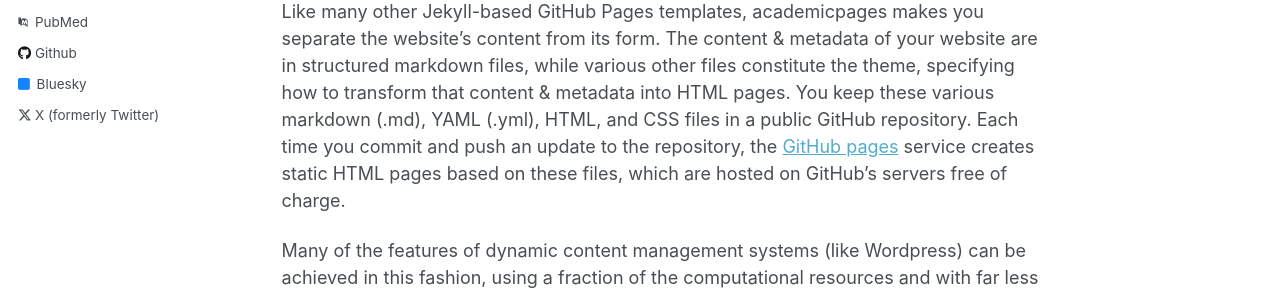
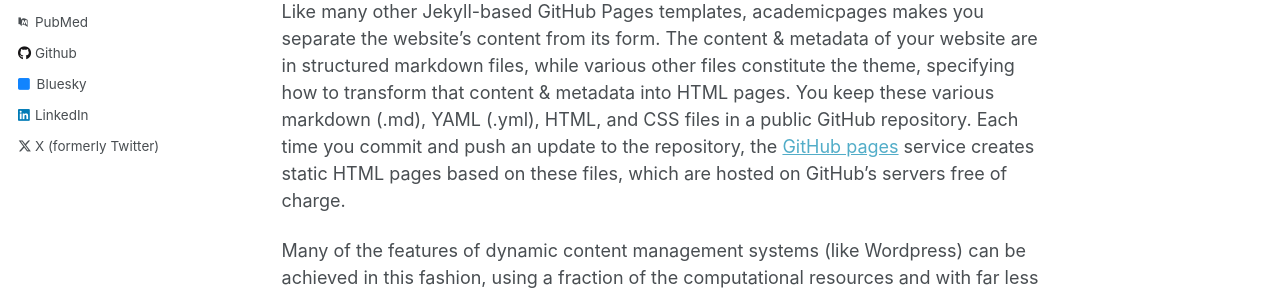
Before and after one commit to xga0/xga0.github.io, a Jekyll site: the page built from _pages/about.md, in a window 1280 px wide. Shown: the part 532-827 px from the top of the page. Built offline with Jekyll 4.4.1, drawn with Linux system fonts in a browser that asks for light colours; some web fonts are replaced.

Commit message:
Update _config.yml

```diff
--- a/_config.yml
+++ b/_config.yml
@@ -12,7 +12,7 @@ title                    : 'Xiangyu "Sean" Gao'
 title_separator          : "-"
 name                     : &name 'Xiangyu "Sean" Gao'
 description              : &description "personal description"
-url                      : https://xga0.github.io/ # the base hostname & protocol for your site e.g. "https://mmistakes.github.io"
+url                      : https://xga0.github.io # the base hostname & protocol for your site e.g. "https://mmistakes.github.io"
 baseurl                  : "" # the subpath of your site, e.g. "/blog"
 repository               : "xga0/xga0.github.io"
 
@@ -56,7 +56,7 @@ author:
   keybase          : # Username
   instagram        : # Username
   lastfm           : # Username
-  linkedin         : # Username
+  linkedin         : xiangyu-sean-gao-11533567
   mastodon         : # URL
   medium           : # URL
   pinterest        : # Username
```
